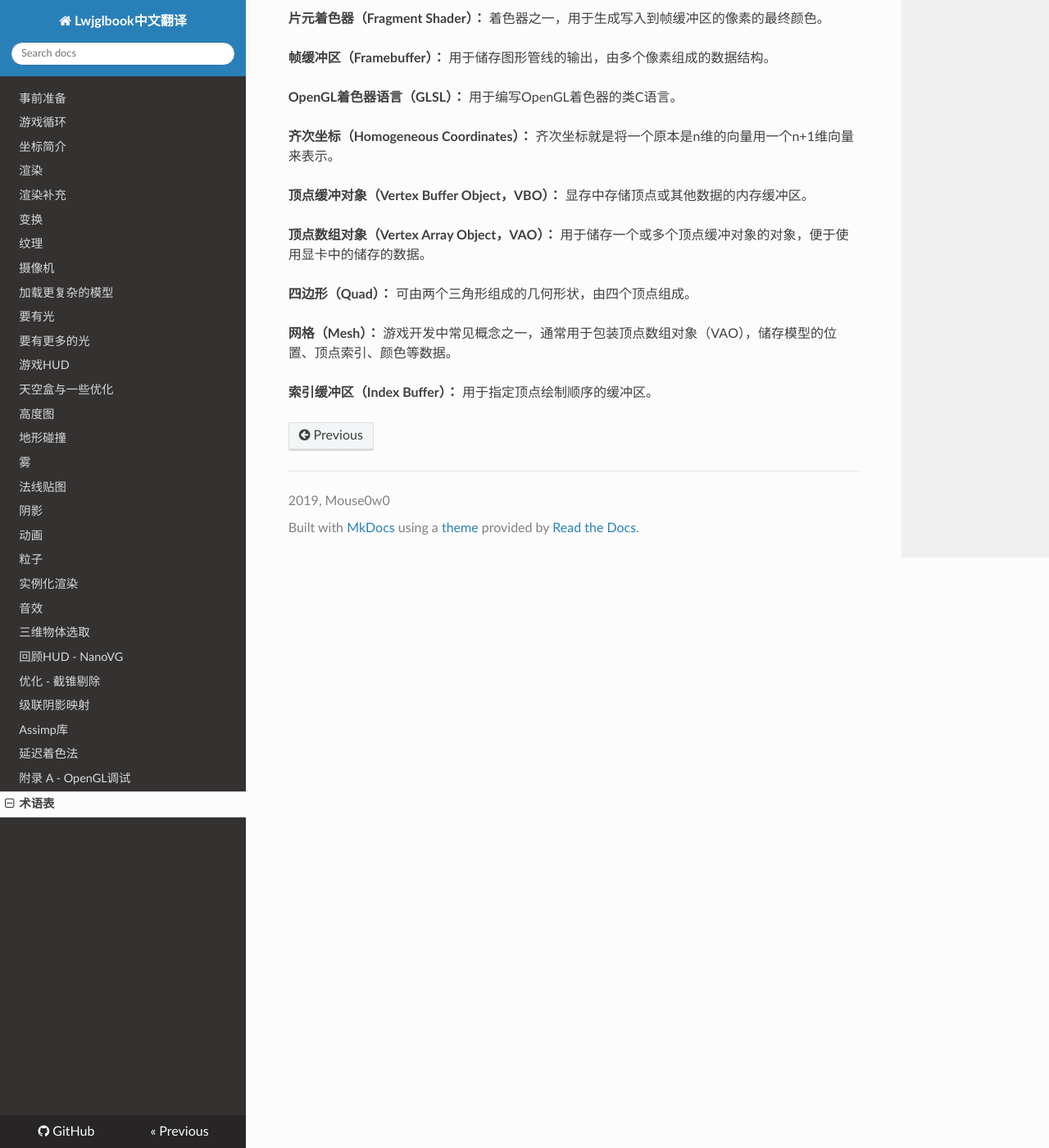
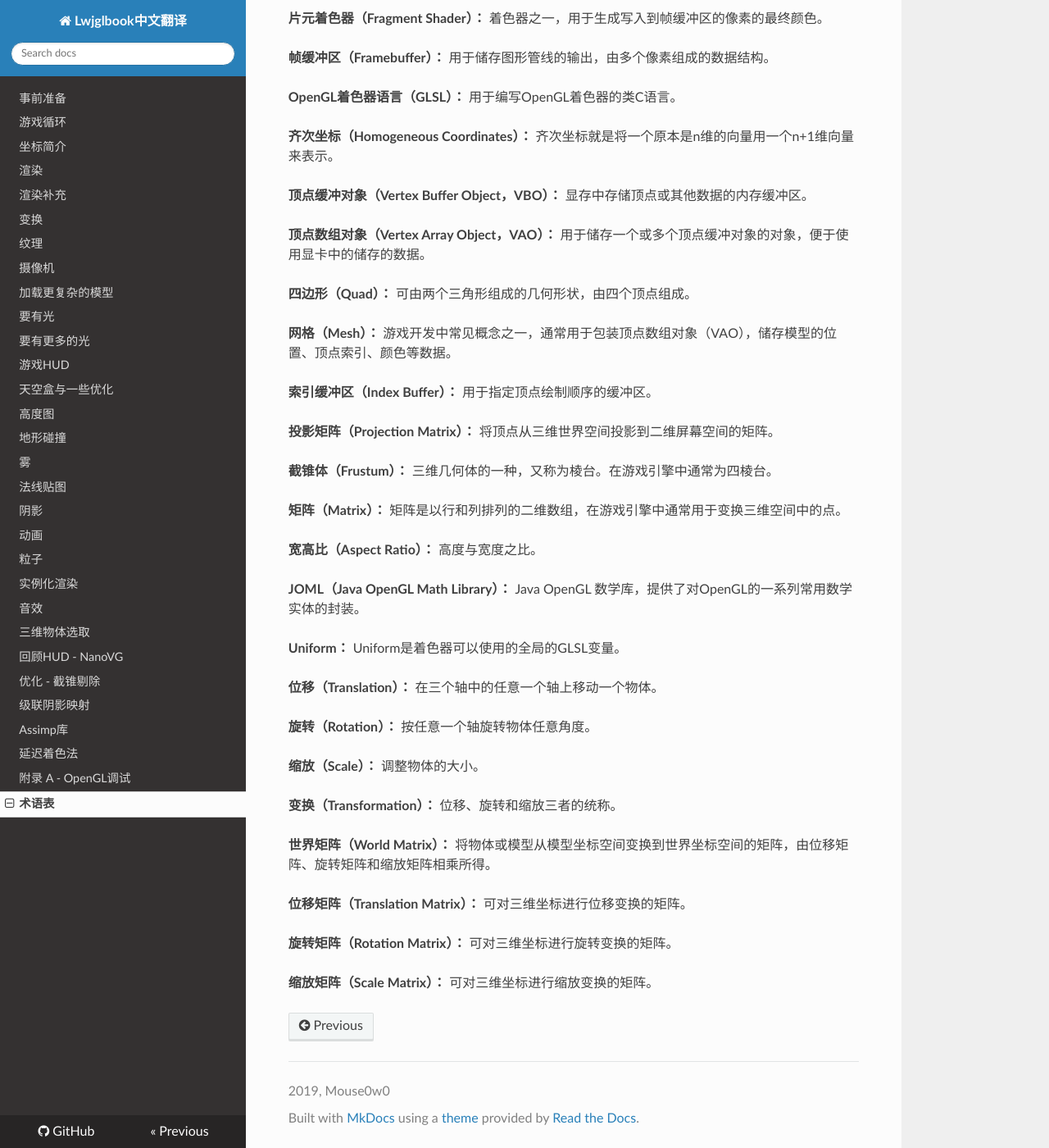
Before and after one commit to mouse0w0/lwjglbook-CN-Translation, an MkDocs documentation site: the page built from docs/glossary.md, in a window 1280 px wide and 1400 px high, scrolled down 1261 px. Shown: the whole window at 82% size. Built offline with MkDocs 1.6.1, drawn with Linux system fonts in a browser that asks for light colours; nearby versions of some CDN libraries.

Commit message:
update glossary

```diff
--- a/docs/glossary.md
+++ b/docs/glossary.md
@@ -53,3 +53,31 @@
 **网格（Mesh）：** 游戏开发中常见概念之一，通常用于包装顶点数组对象（VAO），储存模型的位置、顶点索引、颜色等数据。
 
 **索引缓冲区（Index Buffer）：** 用于指定顶点绘制顺序的缓冲区。
+
+**投影矩阵（Projection Matrix）：** 将顶点从三维世界空间投影到二维屏幕空间的矩阵。
+
+**截锥体（Frustum）：** 三维几何体的一种，又称为棱台。在游戏引擎中通常为四棱台。
+
+**矩阵（Matrix）：** 矩阵是以行和列排列的二维数组，在游戏引擎中通常用于变换三维空间中的点。
+
+**宽高比（Aspect Ratio）：** 高度与宽度之比。
+
+**JOML（Java OpenGL Math Library）：** Java OpenGL 数学库，提供了对OpenGL的一系列常用数学实体的封装。
+
+**Uniform：** Uniform是着色器可以使用的全局的GLSL变量。
+
+**位移（Translation）：** 在三个轴中的任意一个轴上移动一个物体。
+
+**旋转（Rotation）：** 按任意一个轴旋转物体任意角度。
+
+**缩放（Scale）：** 调整物体的大小。
+
+**变换（Transformation）：** 位移、旋转和缩放三者的统称。
+
+**世界矩阵（World Matrix）：** 将物体或模型从模型坐标空间变换到世界坐标空间的矩阵，由位移矩阵、旋转矩阵和缩放矩阵相乘所得。
+
+**位移矩阵（Translation Matrix）：** 可对三维坐标进行位移变换的矩阵。
+
+**旋转矩阵（Rotation Matrix）：** 可对三维坐标进行旋转变换的矩阵。
+
+**缩放矩阵（Scale Matrix）：** 可对三维坐标进行缩放变换的矩阵。
```
